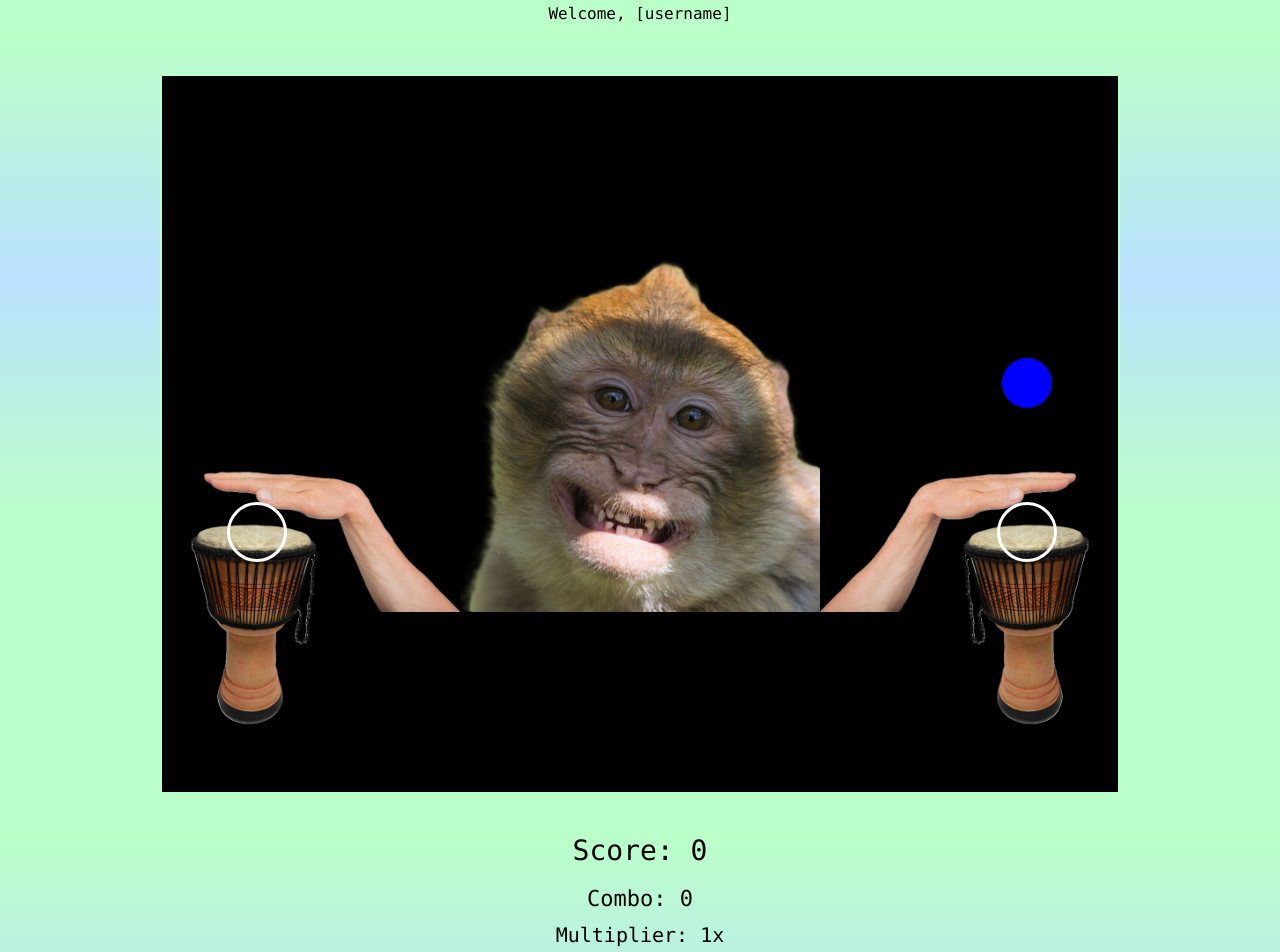
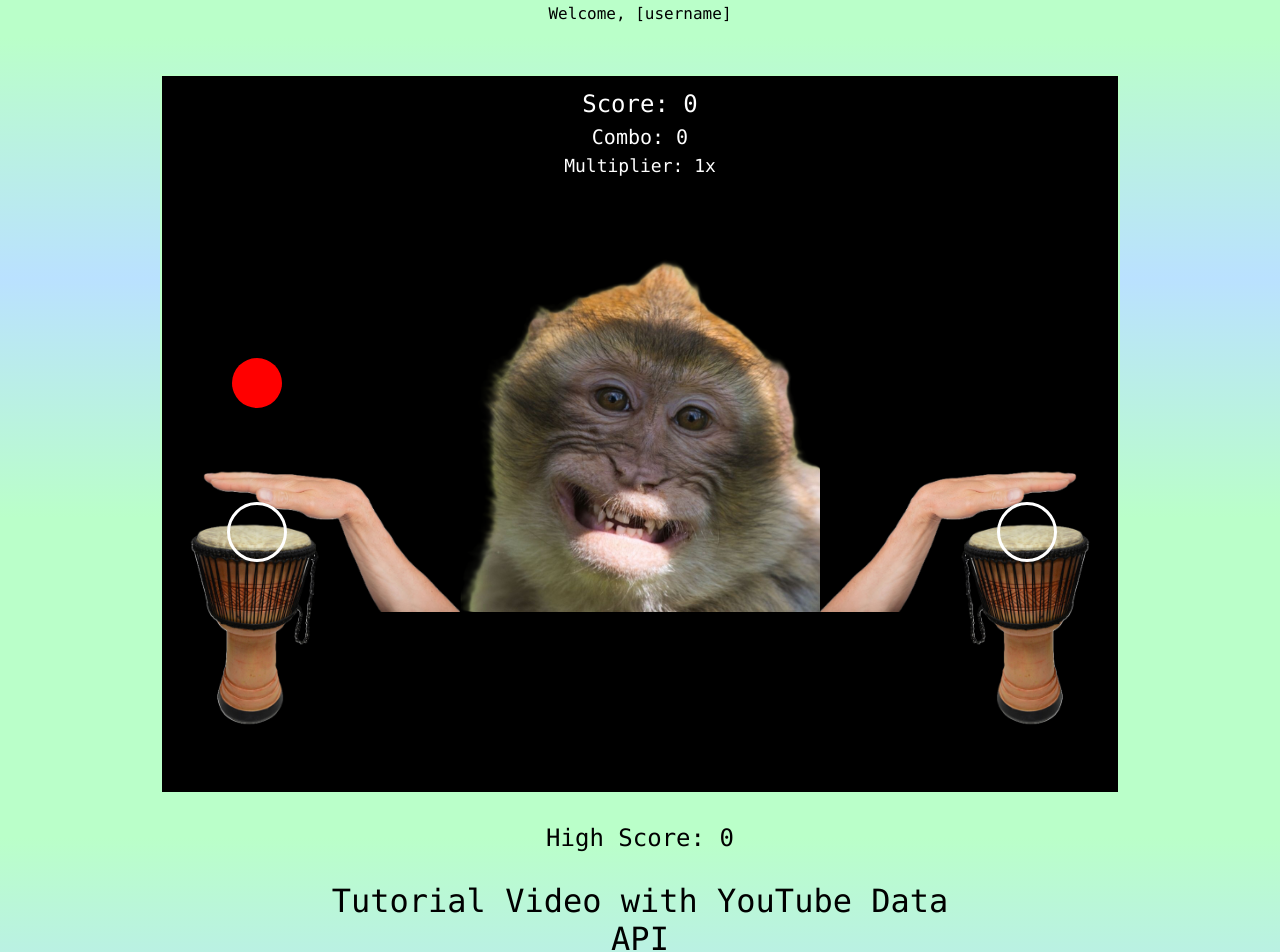
Before and after one commit to cfox2021/startup, a React (Vite) app: page / in a window 1280 px wide. Shown: the part 122-1074 px from the top of the page. Built offline with nearby package versions, Linux system fonts and the light colour scheme.

Commit message:
Changed location of score.

```diff
--- a/src/game/game.jsx
+++ b/src/game/game.jsx
@@ -7,10 +7,9 @@ export default function Game() {
   const [score, setScore] = useState(0);
   const [combo, setCombo] = useState(0);
   const [highScore, setHighScore] = useState(0);
-  const [multiplier, setMultiplier] = useState(1);        // for scoring
-  const [displayMultiplier, setDisplayMultiplier] = useState(1); // for display
+  const [multiplier, setMultiplier] = useState(1);
+  const [displayMultiplier, setDisplayMultiplier] = useState(1);
 
-  // Layout constants
   const containerWidth = 960;
   const bongoWidth = 220;
   const bongoHeight = 220;
@@ -27,17 +26,12 @@ export default function Game() {
   // Spawn falling notes
   useEffect(() => {
     const interval = setInterval(() => {
-      const newNote = {
-        id: Date.now(),
-        side: Math.random() < 0.5 ? 'left' : 'right',
-        y: 0,
-      };
-      setNotes(prev => [...prev, newNote]);
+      setNotes(prev => [...prev, { id: Date.now(), side: Math.random() < 0.5 ? 'left' : 'right', y: 0 }]);
     }, 1200);
     return () => clearInterval(interval);
   }, []);
 
-  // Move notes downward at ~60 FPS and check for misses
+  // Move notes downward
   useEffect(() => {
     const fps = 60;
     const interval = 1000 / fps;
@@ -49,7 +43,6 @@ export default function Game() {
           .map(note => ({ ...note, y: note.y + fallSpeed }))
           .filter(note => note.y < 700);
 
-        // Reset combo if a note passes the bottom of the hit zone
         const missed = prev.some(note => note.y > hitZoneTop + hitZoneSize);
         if (missed) {
           setCombo(0);
@@ -64,7 +57,7 @@ export default function Game() {
     return () => clearInterval(moveInterval);
   }, []);
 
-  // Handle key presses and scoring with multiplier
+  // Handle key presses
   useEffect(() => {
     const handleKeyDown = (e) => {
       let side = null;
@@ -78,22 +71,18 @@ export default function Game() {
       setNotes(prev => {
         let hit = false;
         const remaining = prev.filter(note => {
-          const inZone =
-            note.side === side &&
-            note.y + noteSize >= hitZoneTop &&
-            note.y <= hitZoneTop + hitZoneSize;
+          const inZone = note.side === side && note.y + noteSize >= hitZoneTop && note.y <= hitZoneTop + hitZoneSize;
           if (inZone) hit = true;
           return !inZone;
         });
 
         if (hit) {
-          const points = 1 * multiplier; // award points using current multiplier
-          const newCombo = combo + 1; // increment combo
+          const points = 1 * multiplier;
+          const newCombo = combo + 1;
           setScore(prev => prev + points);
           setCombo(newCombo);
           setHighScore(prev => Math.max(prev, score + points));
 
-          // Update multiplier for next note (scoring)
           let newMultiplier = 1;
           if (newCombo >= 101) newMultiplier = 10;
           else if (newCombo >= 51) newMultiplier = 5;
@@ -101,7 +90,6 @@ export default function Game() {
           else if (newCombo >= 11) newMultiplier = 2;
           setMultiplier(newMultiplier);
 
-          // Update display multiplier one note earlier
           let newDisplayMultiplier = 1;
           if (newCombo >= 10 && newCombo < 25) newDisplayMultiplier = 2;
           else if (newCombo >= 25 && newCombo < 50) newDisplayMultiplier = 3;
@@ -160,11 +148,15 @@ export default function Game() {
           );
         })}
 
+        {/* Score, combo, multiplier inside game */}
+        <div style={{ position: "absolute", top: "10px", left: "50%", transform: "translateX(-50%)", color: "white", textAlign: "center", zIndex: 6 }}>
+          <div style={{ fontSize: "24px" }}>Score: {score}</div>
+          <div style={{ fontSize: "20px" }}>Combo: {combo}</div>
+          <div style={{ fontSize: "18px" }}>Multiplier: {displayMultiplier}x</div>
+        </div>
+
         {/* Hit zones */}
-        {[
-          leftBongoLeft - hitZoneHorizontalOffset,
-          rightBongoLeft + hitZoneHorizontalOffset
-        ].map((bongoLeft, idx) => (
+        {[leftBongoLeft - hitZoneHorizontalOffset, rightBongoLeft + hitZoneHorizontalOffset].map((bongoLeft, idx) => (
           <div
             key={idx}
             style={{
@@ -245,39 +237,21 @@ export default function Game() {
         </div>
       </div>
 
-      {/* Score / Combo / Multiplier / High Score Section */}
-      <section
-        id="scoreboard"
-        style={{
-          width: `${containerWidth}px`,
-          margin: "20px auto",
-          textAlign: "center",
-          color: "black"
-        }}
-      >
-        <div id="current-score" style={{ fontSize: "28px", marginBottom: "10px" }}>
-          Score: {score}
-        </div>
-        <div id="combo" style={{ fontSize: "22px", marginBottom: "5px" }}>
-          Combo: {combo}
-        </div>
-        <div id="multiplier" style={{ fontSize: "20px", marginBottom: "10px" }}>
-          Multiplier: {displayMultiplier}x
-        </div>
-        <div id="high-score" style={{ fontSize: "24px" }}>
-          High Score: {highScore}
-        </div>
+      {/* High score below game */}
+      <section id="highscore" style={{ fontSize: "24px", marginTop: "10px", textAlign: "center" }}>
+        High Score: {highScore}
       </section>
 
-      <section id="third-party">
+      {/* YouTube tutorial section */}
+      <section id="third-party" style={{ marginTop: "10px", textAlign: "center" }}>
         <h2>Tutorial Video with YouTube Data API</h2>
         <details>
           <summary>Show tutorial</summary>
           <div
             id="video-outline"
-            style={{ width: "640px", height: "360px", border: "1px solid black" }}
+            style={{ width: "640px", height: "360px", border: "1px solid black", margin: "10px auto", display: "flex", alignItems: "center", justifyContent: "center", backgroundColor: "#000" }}
           >
-            <p>[Tutorial Will be shown here.]</p>
+            <p style={{ color: "#fff" }}>[Tutorial Will be shown here.]</p>
           </div>
         </details>
       </section>
```
